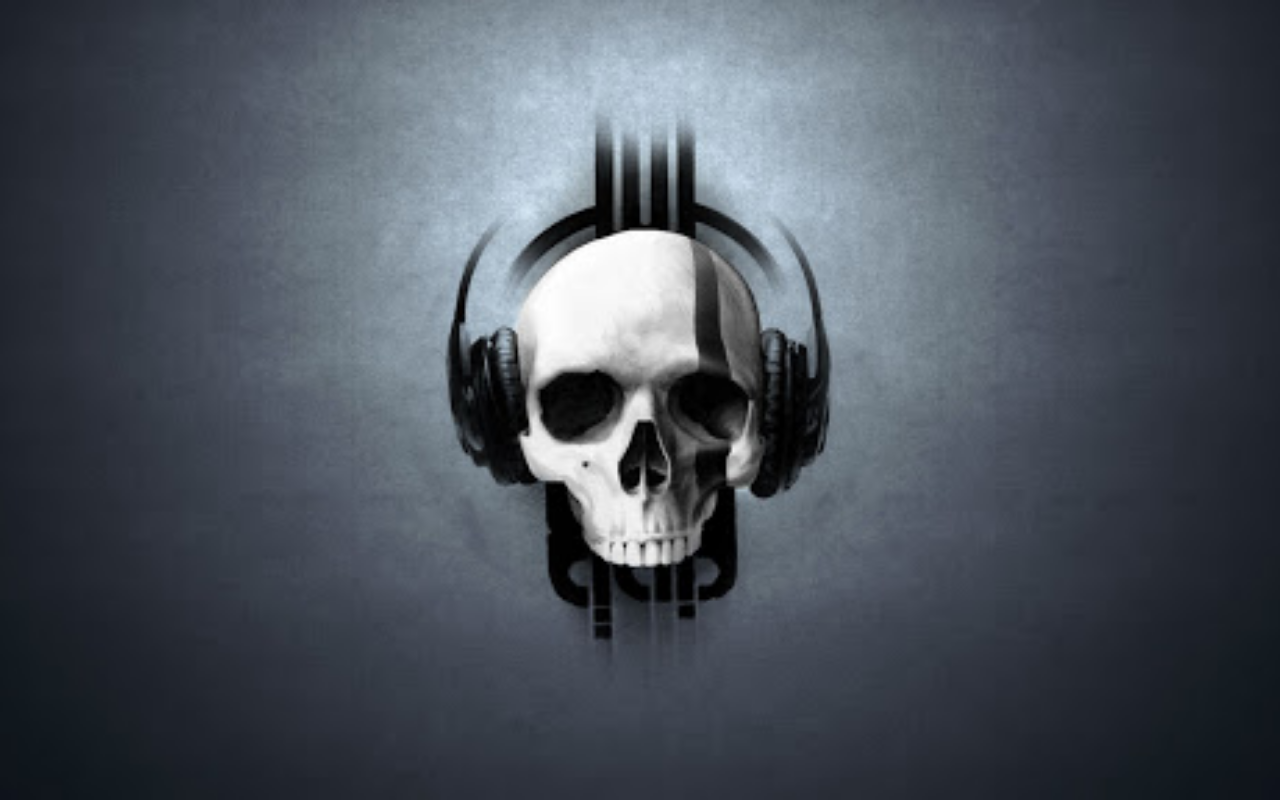
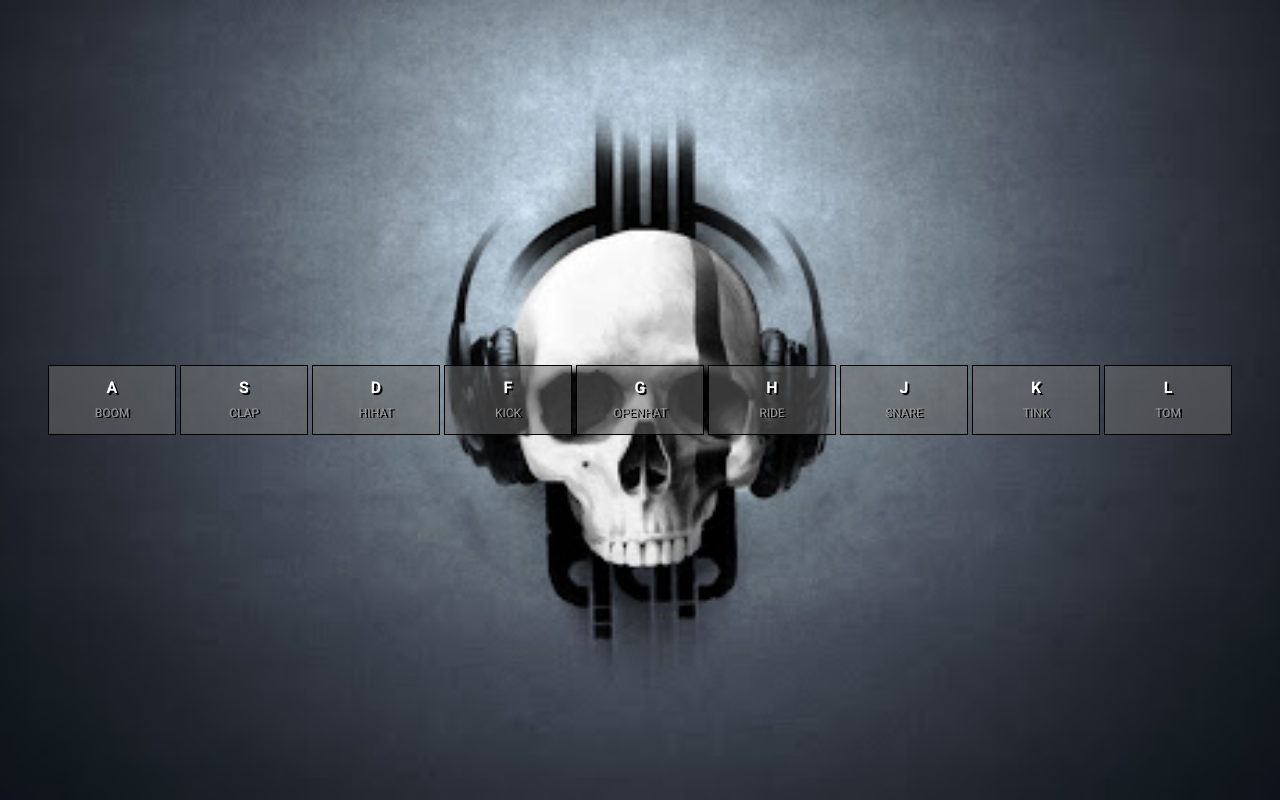
Before and after one commit to miachal/dojo, a plain HTML site: page javascript30/1-drum-kit/index.html in a window 1280 px wide. Drawn offline with Linux system fonts and the light colour scheme.

Commit message:
js30 #1 looks like fix

```diff
--- a/javascript30/1-drum-kit/drum.js
+++ b/javascript30/1-drum-kit/drum.js
@@ -2,7 +2,7 @@ const item = (code, title, audio) => (
   `<div data-keyCode='${code}' class='block'>
       <b>${title}</b>
       <span class='wav'>${audio}</span>
-      <audio data-keycode='${code}' src='audio/${audio}.wav' />
+      <audio data-keycode='${code}' src='audio/${audio}.wav'></audio>
    </div>`
 );
 
--- a/javascript30/1-drum-kit/index.html
+++ b/javascript30/1-drum-kit/index.html
@@ -7,7 +7,7 @@
     <link rel='stylesheet' type='text/css' href='drum.css' />
 </head>
 <body>
-    <div class='keys' />
-    <script src='drum.js' />
+    <div class='keys'></div>
+    <script src='drum.js'></script>
 </body>
 </html>
```
